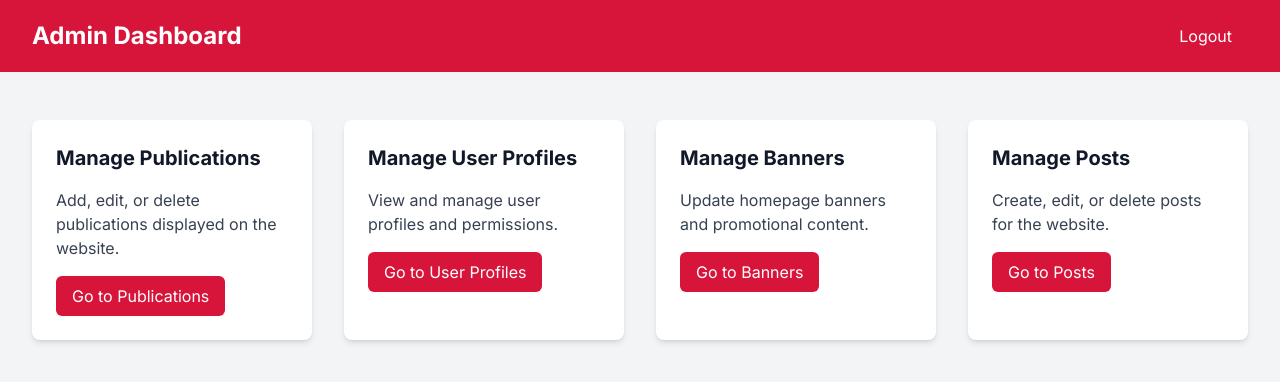
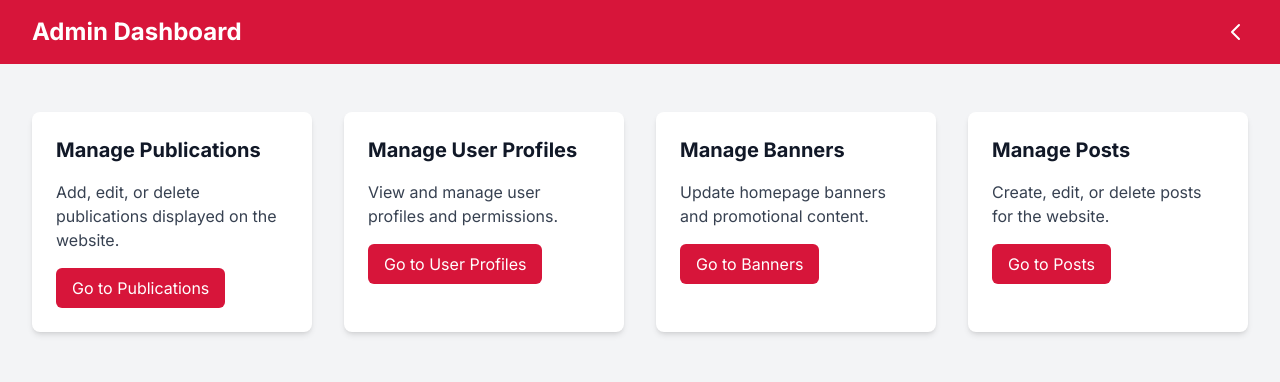
Before and after one commit to user38003/Cap-B, a Next.js app: page /admin in a window 1280 px wide. Shown: the top 382 px of the page. Built offline with nearby package versions, Linux system fonts and the light colour scheme.

Commit message:
Button update

```diff
--- a/app/admin/page.tsx
+++ b/app/admin/page.tsx
@@ -8,9 +8,22 @@
                     <h1 className="text-2xl font-bold">Admin Dashboard</h1>
                     <a
                         href="/"
-                        className="text-white hover:bg-[#b01232] px-4 py-2 rounded-md transition-colors"
+                        className="text-white hover:text-white/80"
                     >
-                        Logout
+                        <svg
+                            xmlns="http://www.w3.org/2000/svg"
+                            className="h-6 w-6"
+                            fill="none"
+                            viewBox="0 0 24 24"
+                            stroke="currentColor"
+                        >
+                            <path
+                                strokeLinecap="round"
+                                strokeLinejoin="round"
+                                strokeWidth={2}
+                                d="M15 19l-7-7 7-7"
+                            />
+                        </svg>
                     </a>
                 </div>
             </header>
--- a/app/admin/publications/page.tsx
+++ b/app/admin/publications/page.tsx
@@ -40,9 +40,22 @@
                     <h1 className="text-2xl font-bold">Manage Publications</h1>
                     <a
                         href="/admin"
-                        className="text-white hover:bg-[#b01232] px-4 py-2 rounded-md transition-colors"
+                        className="text-white hover:text-white/80"
                     >
-                        Back to Admin
+                        <svg
+                            xmlns="http://www.w3.org/2000/svg"
+                            className="h-6 w-6"
+                            fill="none"
+                            viewBox="0 0 24 24"
+                            stroke="currentColor"
+                        >
+                            <path
+                                strokeLinecap="round"
+                                strokeLinejoin="round"
+                                strokeWidth={2}
+                                d="M15 19l-7-7 7-7"
+                            />
+                        </svg>
                     </a>
                 </div>
             </header>
```
